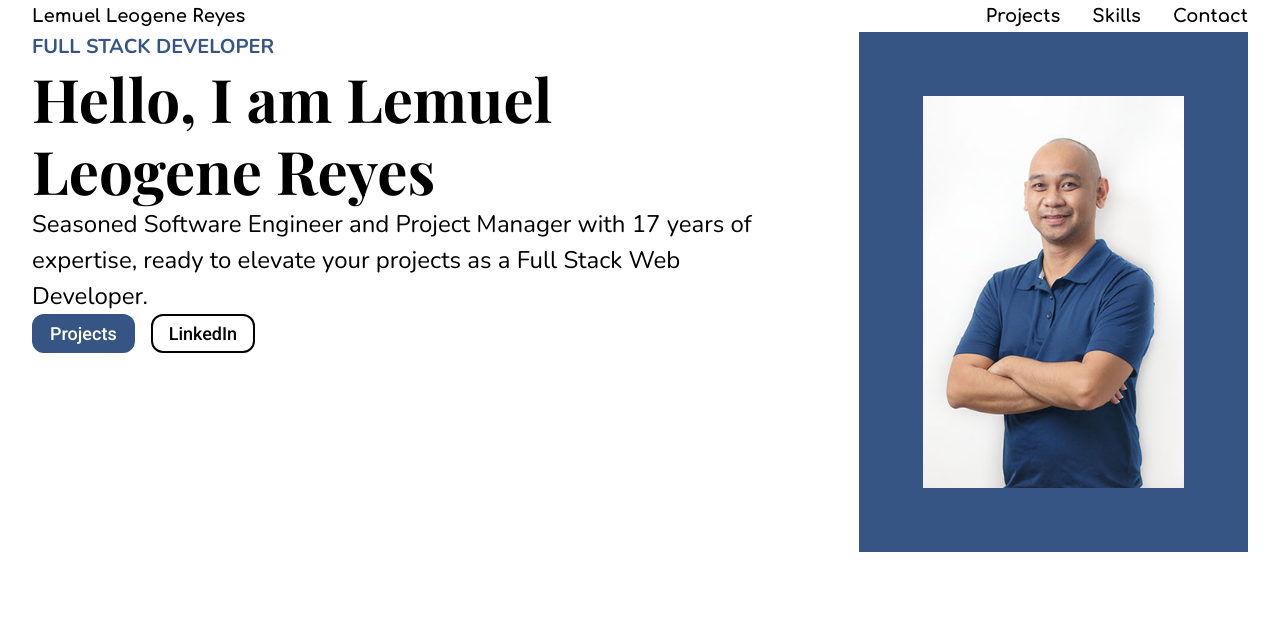
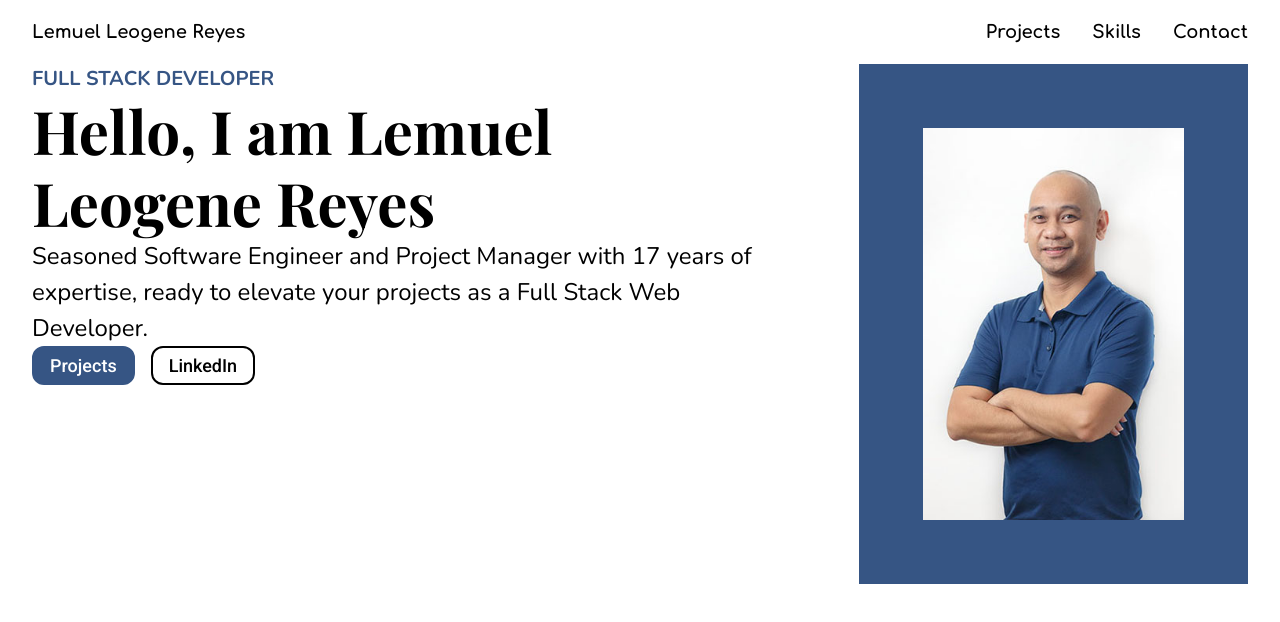
Before and after one commit to lemreyes/portfolio2024, a React (Vite) app: page / in a window 1280 px wide. Shown: the top 622 px of the page. Built offline with nearby package versions, Linux system fonts and the light colour scheme.

Commit message:
navbar padding

```diff
--- a/src/components/Navbar.tsx
+++ b/src/components/Navbar.tsx
@@ -1,6 +1,6 @@
 export default function Navbar() {
   return (
-    <nav className="flex flex-row justify-between comfortaa text-[18px] font-bold leading-[180%]">
+    <nav className="flex flex-row justify-between comfortaa text-[18px] font-bold leading-[180%] py-4">
       <span>Lemuel Leogene Reyes</span>
       <ul className="flex flex-row gap-x-8">
         <li>Projects</li>
```
